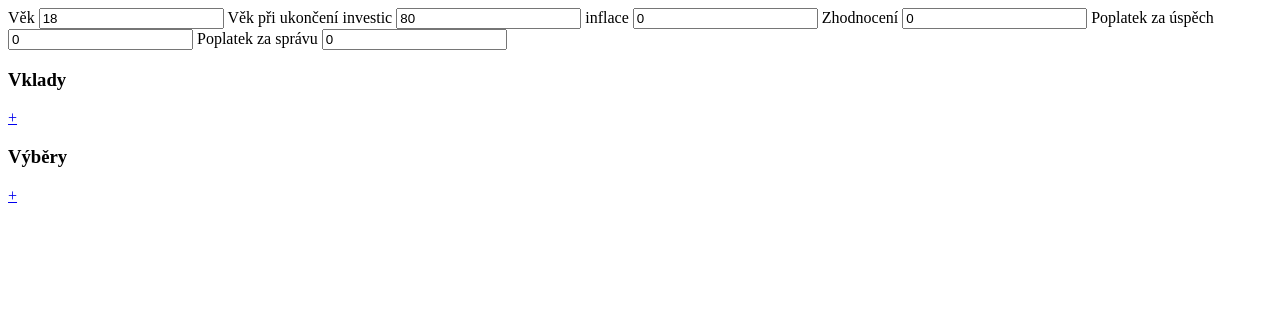
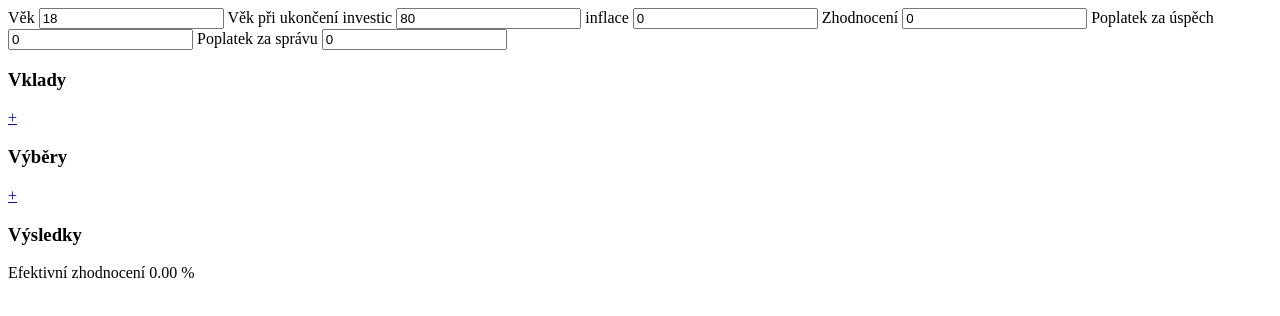
Before and after one commit to vojtechsimetka/planuj.finance, a SvelteKit app: page / in a window 1280 px wide. Shown: the top 316 px of the page. Built offline with nearby package versions, Linux system fonts and the light colour scheme.

Commit message:
feat: calculate and display effective APY

```diff
--- /dev/null
+++ b/src/lib/stores/results.svelte.ts
@@ -0,0 +1,34 @@
+import { detailStore } from './details.svelte'
+
+export function getEffectiveInterestRate(
+	interestRate: number,
+	successFee: number,
+	managementFee: number,
+	inflation: number,
+) {
+	return (
+		(1 + (interestRate / 100) * (1 - successFee / 100)) *
+			(1 - managementFee / 100) *
+			(1 - inflation / 100) -
+		1
+	)
+}
+
+export function withResultsStore() {
+	const effectiveApy = $derived(
+		getEffectiveInterestRate(
+			detailStore.portfolio.apy,
+			detailStore.portfolio.feeSuccess,
+			detailStore.portfolio.feeMangement,
+			detailStore.inflation,
+		),
+	)
+
+	return {
+		get effectiveApy() {
+			return effectiveApy
+		},
+	}
+}
+
+export const resultStore = withResultsStore()
--- a/src/routes/+page.svelte
+++ b/src/routes/+page.svelte
@@ -1,6 +1,7 @@
 <script lang="ts">
 	import routes from '$lib/routes'
 	import { detailStore } from '$lib/stores/details.svelte'
+	import { resultStore } from '$lib/stores/results.svelte'
 </script>
 
 <div>
@@ -49,3 +50,7 @@
 		</div>
 	{/each}
 </div>
+<div>
+	<h3>Výsledky</h3>
+	Efektivní zhodnocení {(resultStore.effectiveApy * 100).toFixed(2)} %
+</div>
```
